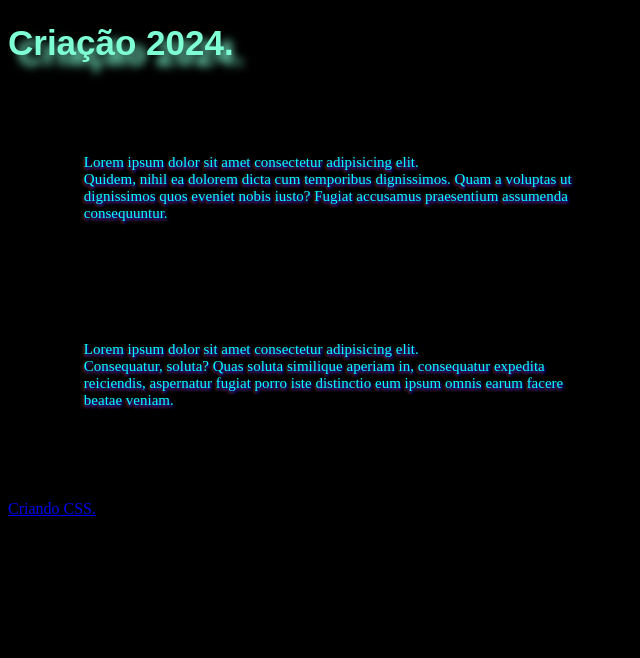
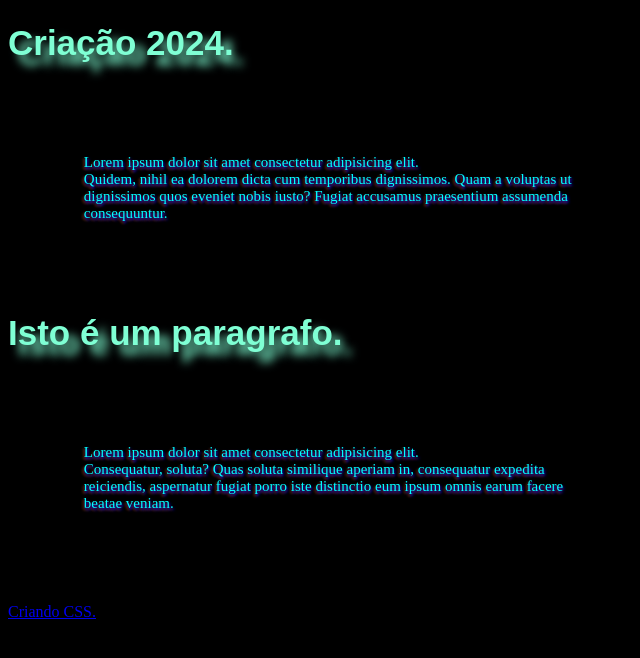
Before and after one commit to edskate/Cria--o-de--Ingles--nomes, a plain HTML site: page Criação16.html in a window 1280 px wide. Shown: the whole page, without its empty margins (0-640 px from the left). Drawn offline with Linux system fonts and the light colour scheme.

Commit message:
atualizando

```diff
--- a/Criação16.html
+++ b/Criação16.html
@@ -19,6 +19,7 @@ font-size: 15px;
             width: 500px;
             margin: 5%;
             padding: 1%;
+            color: aqua;
 
         }
         h1{
@@ -34,6 +35,7 @@ font-size: 15px;
 <div>
 <p>Lorem ipsum dolor sit amet consectetur adipisicing elit. <br> Quidem, nihil ea dolorem dicta cum temporibus dignissimos. Quam a voluptas ut dignissimos quos eveniet nobis iusto? Fugiat accusamus praesentium assumenda consequuntur.</p>
 </div>
+<h1>Isto é um paragrafo.</h1>
 <div><p>Lorem ipsum dolor sit amet consectetur adipisicing elit. <br> Consequatur, soluta? Quas soluta similique aperiam in, consequatur expedita reiciendis, aspernatur fugiat porro iste distinctio eum ipsum omnis earum facere beatae veniam.</p></div>
 <a href="Criação17.html">Criando CSS.</a>
 </body>
```
